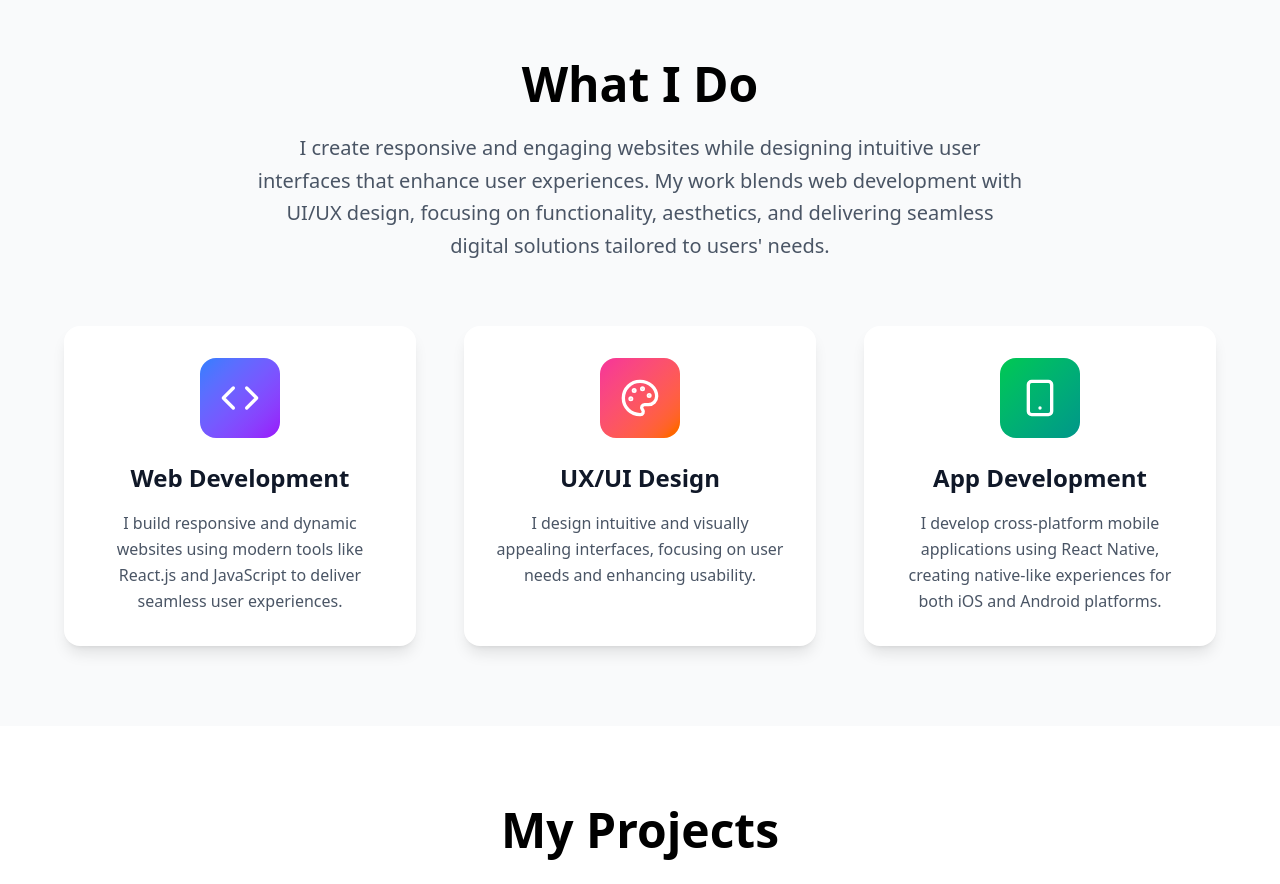
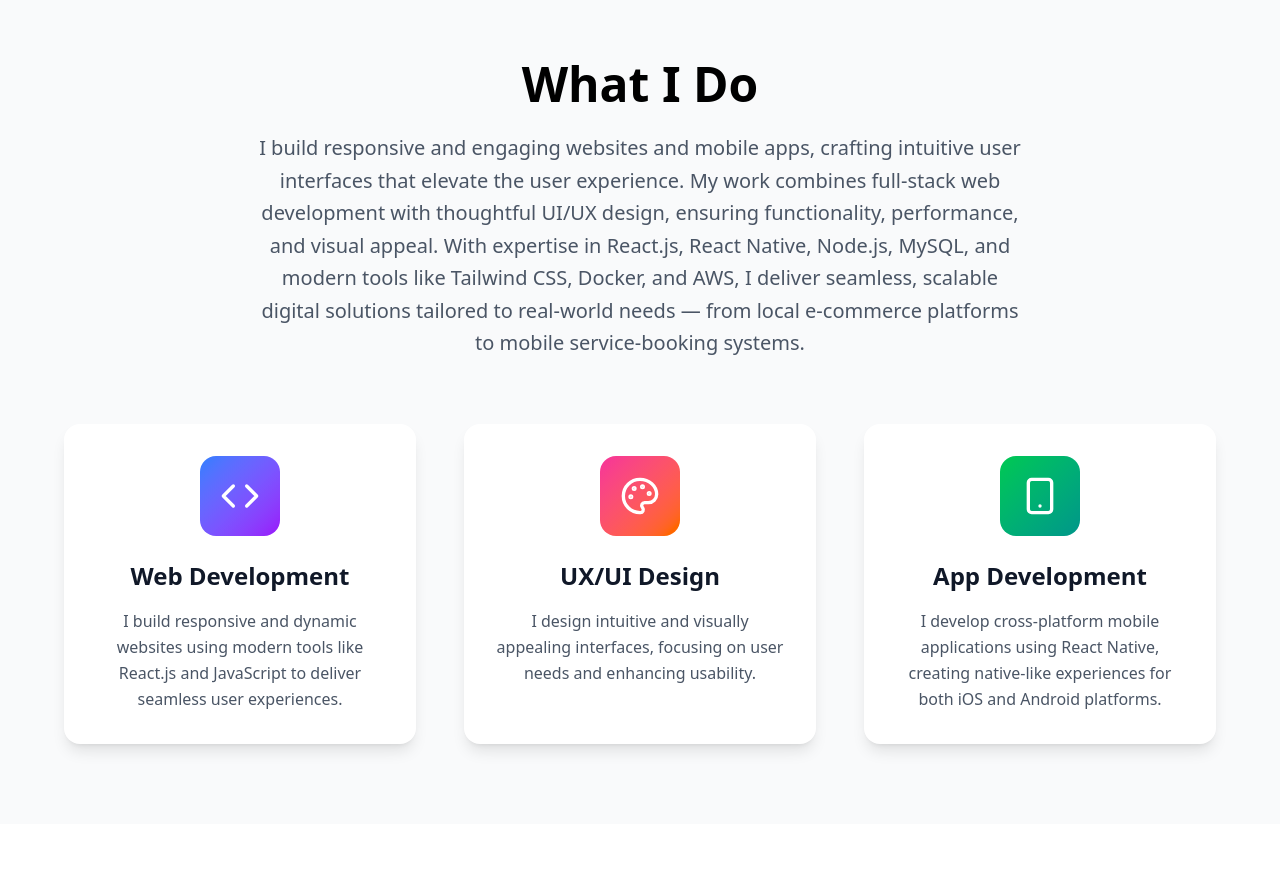
Before and after one commit to Zuhair0000/my-portfolio, a React (Vite) app: page / in a window 1280 px wide. Shown: the part 820-1704 px from the top of the page. Built offline with nearby package versions, Linux system fonts and the light colour scheme.

Commit message:
New changes

```diff
--- a/src/components/About.jsx
+++ b/src/components/About.jsx
@@ -13,7 +13,7 @@ export default function About() {
     <SectionWrap
       id="about"
       title="What I Do"
-      text="I create responsive and engaging websites while designing intuitive user interfaces that enhance user experiences. My work blends web development with UI/UX design, focusing on functionality, aesthetics, and delivering seamless digital solutions tailored to users' needs."
+      text="I build responsive and engaging websites and mobile apps, crafting intuitive user interfaces that elevate the user experience. My work combines full-stack web development with thoughtful UI/UX design, ensuring functionality, performance, and visual appeal. With expertise in React.js, React Native, Node.js, MySQL, and modern tools like Tailwind CSS, Docker, and AWS, I deliver seamless, scalable digital solutions tailored to real-world needs — from local e-commerce platforms to mobile service-booking systems."
       className="bg-gray-50"
     >
       <div className="grid md:grid-cols-2 lg:grid-cols-3 gap-8 lg:gap-12">
```
